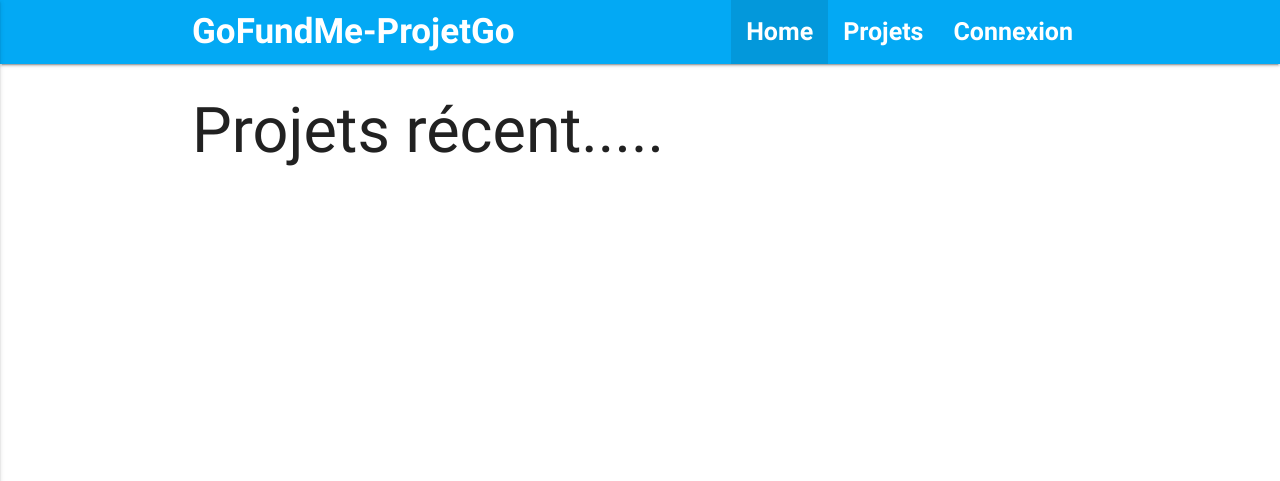
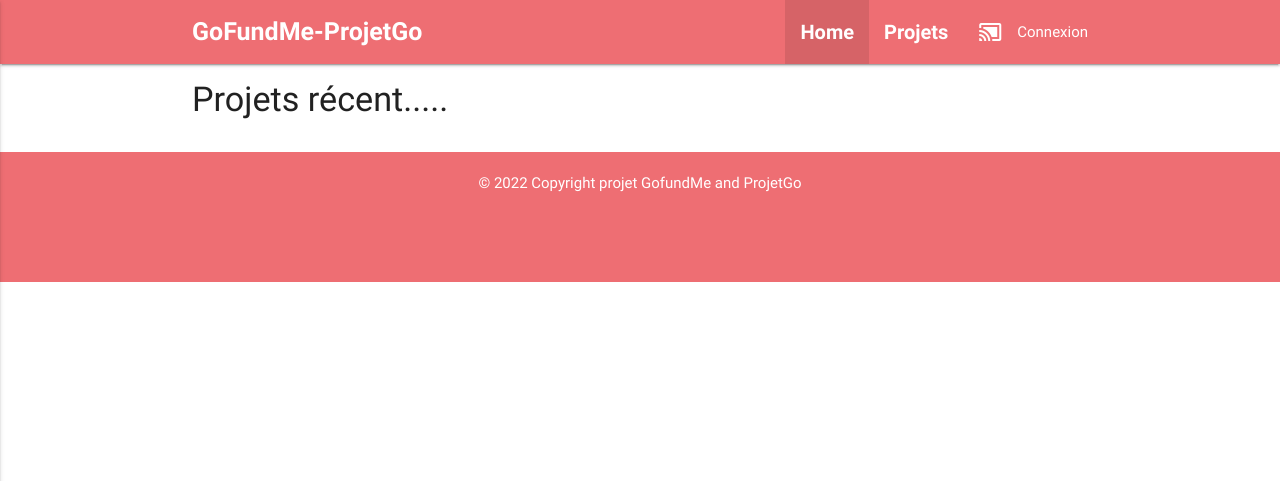
Before and after one commit to Sooltik/projetGo-repo, a PHP site: page /index.php in a window 1280 px wide. Shown: the top 481 px of the page. Run offline with PHP 8.4, Linux system fonts and the light colour scheme; data that the repository does not hold is empty.

Commit message:
update navbar

```diff
--- a/body/topbar.php
+++ b/body/topbar.php
@@ -1,14 +1,15 @@
-<nav class="light-blue">
+<nav class="light-orange">
   <div class="container">
     <div class="nav-wrapper">
-      <a href="index.php?page=home" class="brand-logo" style="font-size: 35px; font-weight:bold">GoFundMe-ProjetGo</a>
+
+      <a href="index.php?page=home" class="brand-logo" style="font-size: 25px; font-weight:bold">GoFundMe-ProjetGo</a>
 
       <a href="#" data-activates="mobile-menu" class="button-collapse"><i class="material-icons">menu</i></a>
       <ul class="right hide-on-med-and-down">
-        <li class="<?php echo ($page == "home") ? "active" : ""; ?>"><a href="index.php?page=home" style="font-size: 25px; font-weight:bold">Home</a></li>
-        <li class="<?php echo ($page == "projet") ? "active" : ""; ?>"><a href="index.php?page=projet" style="font-size: 25px; font-weight:bold">Projets</a></li>
+        <li class="<?php echo ($page == "home") ? "active" : ""; ?>"><a href="index.php?page=home" style="font-size: 20px; font-weight:bold">Home</a></li>
+        <li class="<?php echo ($page == "projet") ? "active" : ""; ?>"><a href="index.php?page=projet" style="font-size: 20px; font-weight:bold">Projets</a></li>
 
-        <li class="<?php echo ($page == "login") ? "active" : ""; ?>"><a href="gestion/index.php?page=login" style="font-size: 25px; font-weight:bold">Connexion</a></li>
+        <li class="<?php echo ($page == "login") ? "active" : ""; ?>"><a href="gestion/index.php?page=login" style="font-size: 25px; font-weight:bold"><i class="material-icons">cast_connected</i></a></li>Connexion</a></li>
 
 
 
--- a/gestion/body/topbar.php
+++ b/gestion/body/topbar.php
@@ -4,7 +4,7 @@
 
         <div class="nav-wrapper">
 
-            <a href="../index.php?page=home" class="brand-logo" style="font-size: 35px; font-weight:bold">Administration | Connexion ...</a>
+            <a href="../index.php?page=home" class="brand-logo" style="font-size: 25px; font-weight:bold">Administration | Connexion ...</a>
 
             <a href="#" data-activates="mobile-menu" class="button-collapse"><i class="material-icons">menu</i></a>
             <ul class="right hide-on-med-and-down">
--- a/index.php
+++ b/index.php
@@ -70,6 +70,12 @@ if (in_array($page . '.func.php', $pages_functions)) {
     }
     ?>
 
+    <footer class="page-footer" style="height:130px ;">
+        <div class="container" style="text-align:center ;">
+            © 2022 Copyright projet GofundMe and ProjetGo
+        </div>
+    </footer>
+
 
 </body>
 
--- a/pages/home.php
+++ b/pages/home.php
@@ -1,4 +1,4 @@
-<h1>Projets récent.....</h1>
+<h4>Projets récent.....</h4>
 <div class="row">
 
     <?php
```
